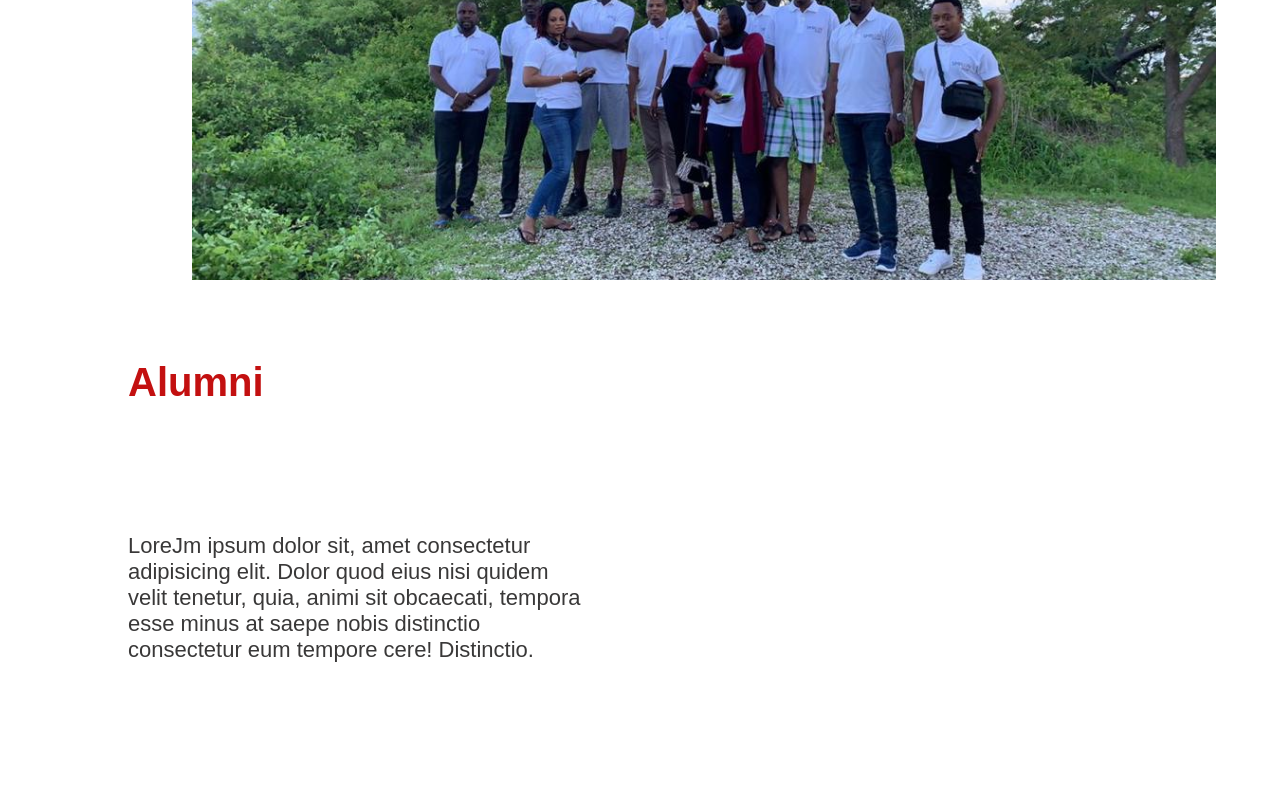
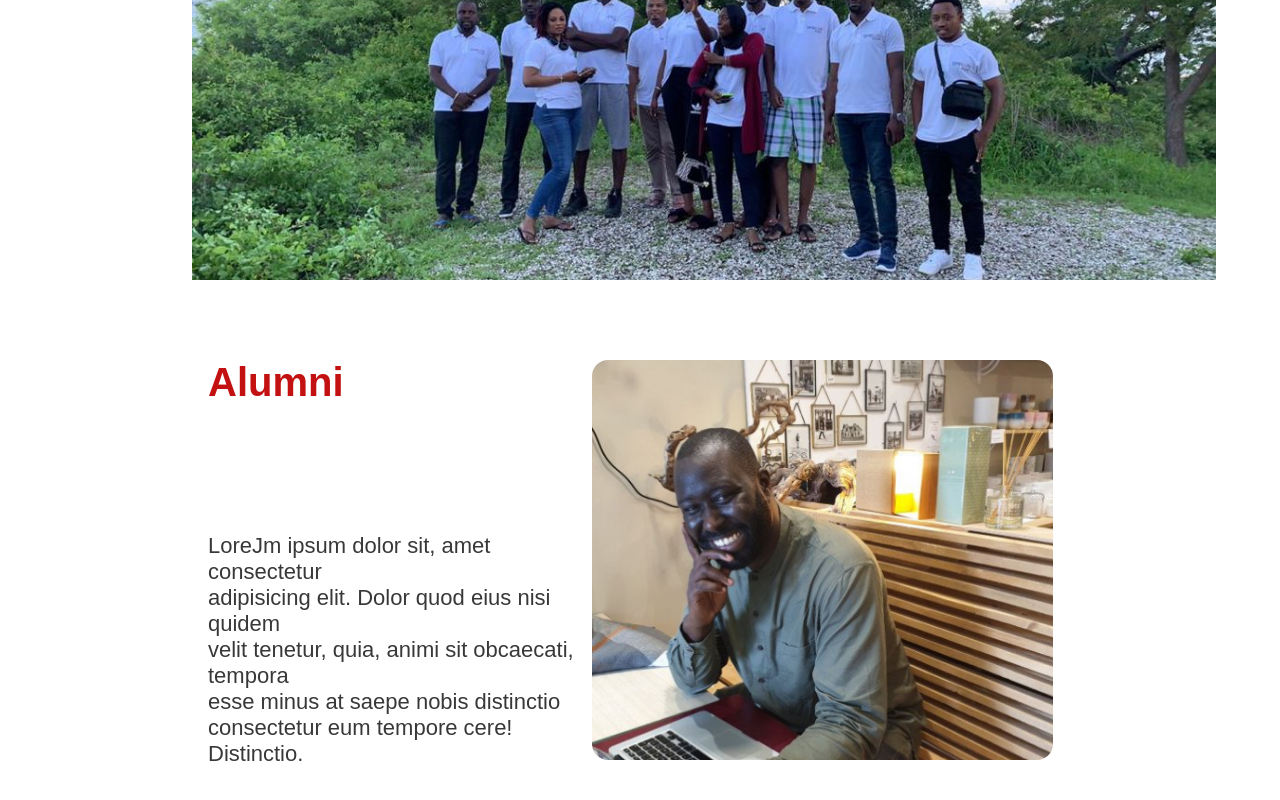
Before and after one commit to Alphahime/groupe, a plain HTML site: page index.html in a window 1280 px wide. Shown: the part 3684-4484 px from the top of the page. Drawn offline with Linux system fonts and the light colour scheme.

Commit message:
Enregistrement de tous mes fichiers

```diff
--- a/style.css
+++ b/style.css
@@ -464,10 +464,17 @@ P{
 .box-alumni .box{
     width: 40%;
     height: 300px;
+    padding-left: 5rem;
 }
 .box-alumni .box2{
     width: 40%;
-    height: 300px;
+    height:400px;
+    background-image: url("8.webp");
+    background-size: cover;
+    background-position: center;
+    background-repeat: no-repeat;
+    border-radius: 1rem;
+
 }
 .alumni{
     font-size:40px  ;
```
Also changed, not shown: 8.webp (added).
